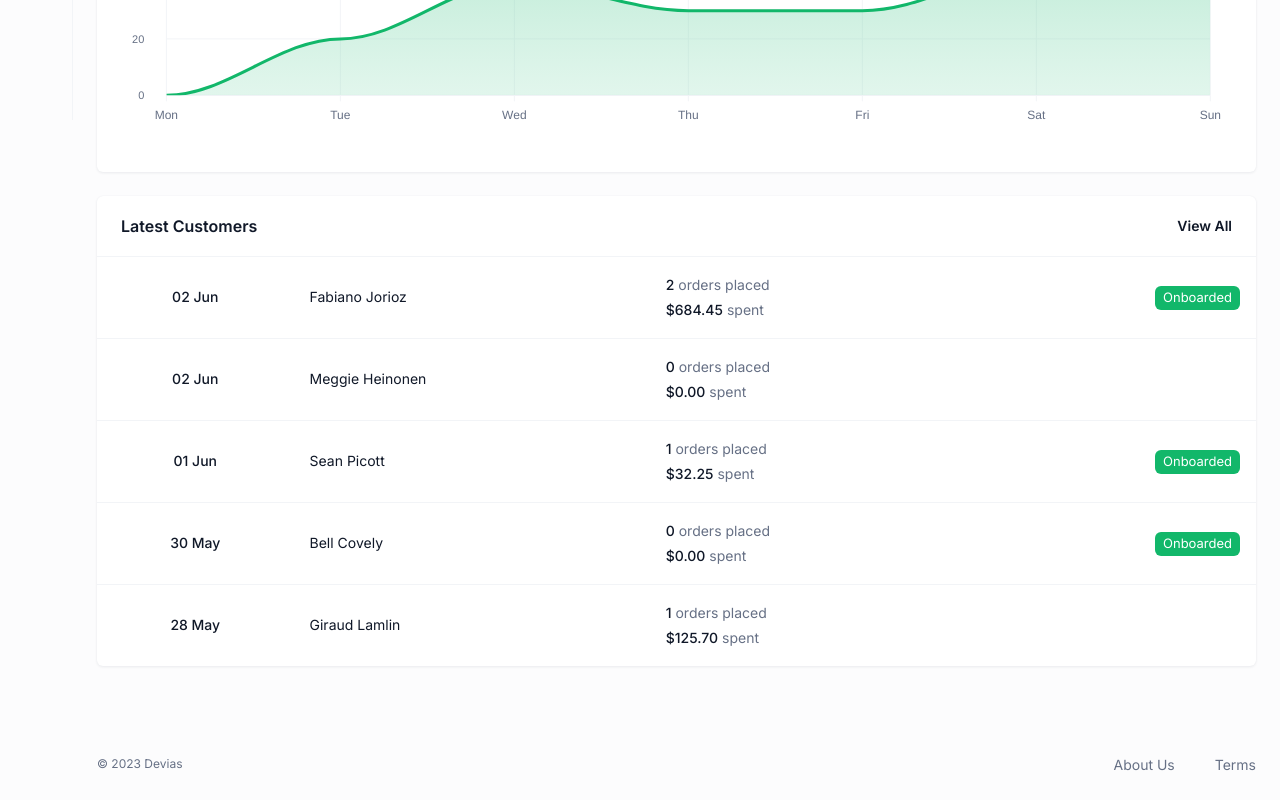
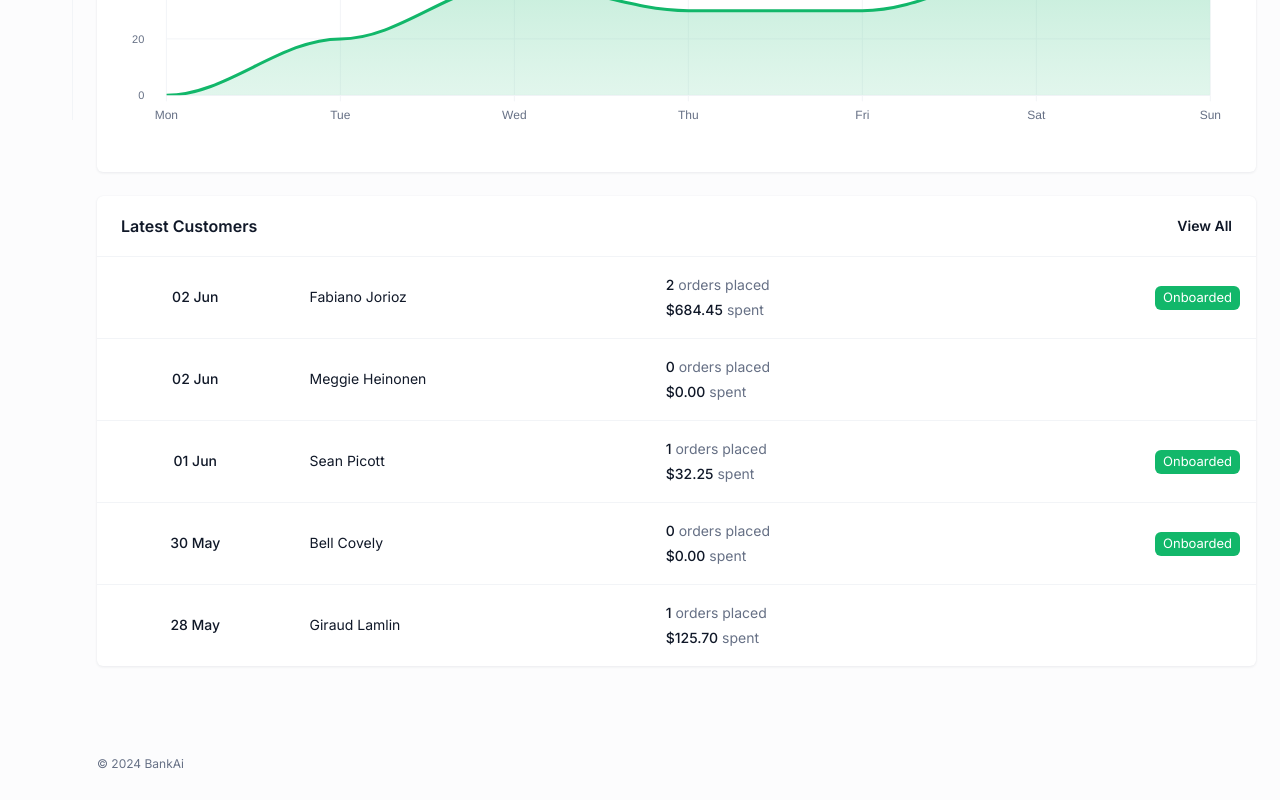
Before and after one commit to BangCrush/BankAI-Admin, a React (Create React App) app: page / in a window 1280 px wide. Shown: the part 680-1480 px from the top of the page. Built offline with nearby package versions, Linux system fonts and the light colour scheme.

Commit message:
[feat] footer 수정

```diff
--- a/src/layouts/dashboard/footer.js
+++ b/src/layouts/dashboard/footer.js
@@ -1,15 +1,4 @@
-import { Box, Container, Link, Typography } from '@mui/material';
-
-const items = [
-  {
-    label: 'About Us',
-    href: 'https://devias.io/about-us'
-  },
-  {
-    label: 'Terms',
-    href: 'https://devias.io/legal/tos'
-  }
-];
+import { Container, Typography } from '@mui/material';
 
 export const Footer = () => (
   <div>
@@ -40,21 +29,8 @@ export const Footer = () => (
         color="text.secondary"
         variant="caption"
       >
-        © 2023 Devias
+        © 2024 BankAi
       </Typography>
-      <Box sx={{ flexGrow: 1 }} />
-      {items.map((link) => (
-        <Link
-          color="text.secondary"
-          href={link.href}
-          key={link.label}
-          target="_blank"
-          underline="none"
-          variant="body2"
-        >
-          {link.label}
-        </Link>
-      ))}
     </Container>
   </div>
 );
```
